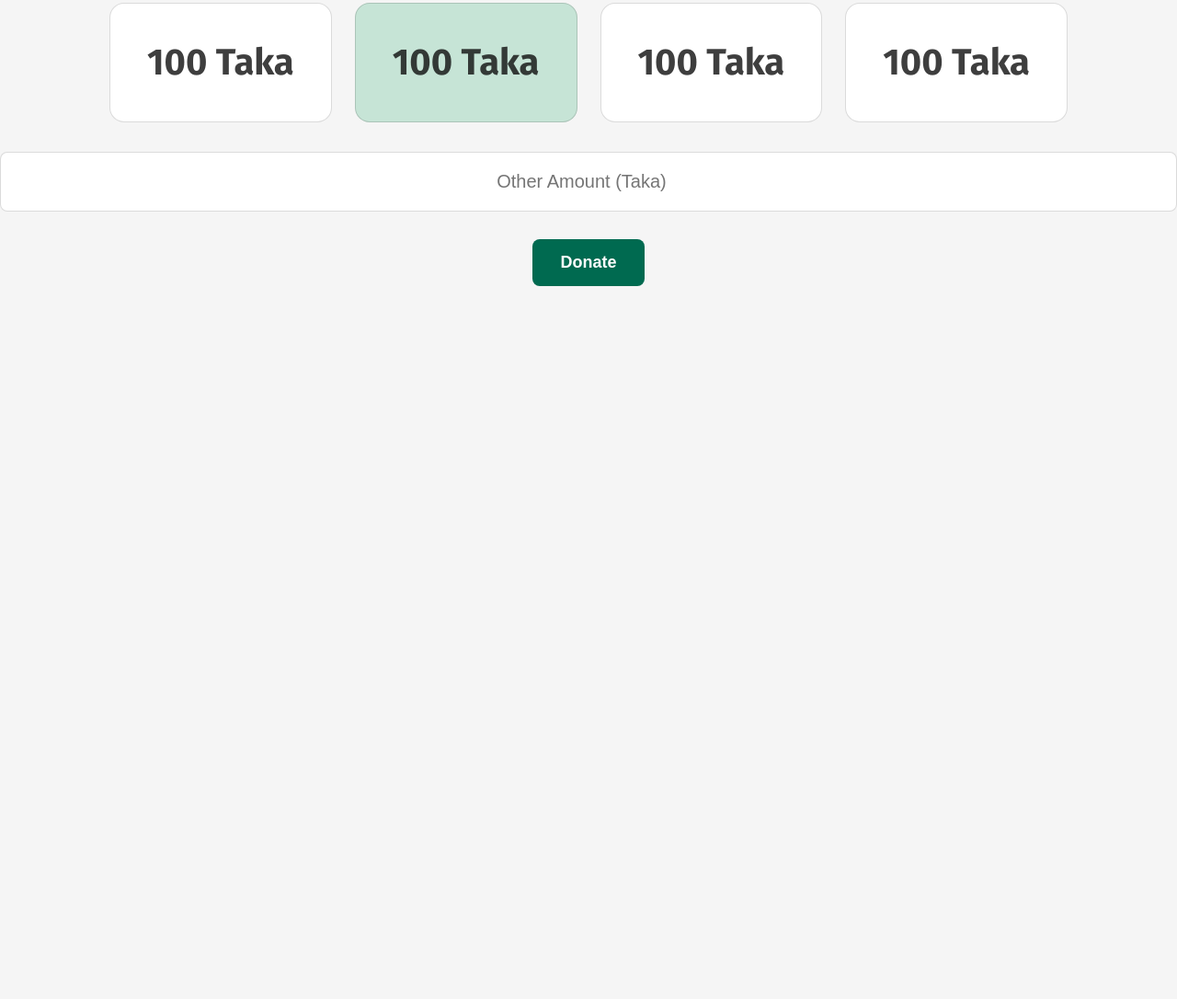
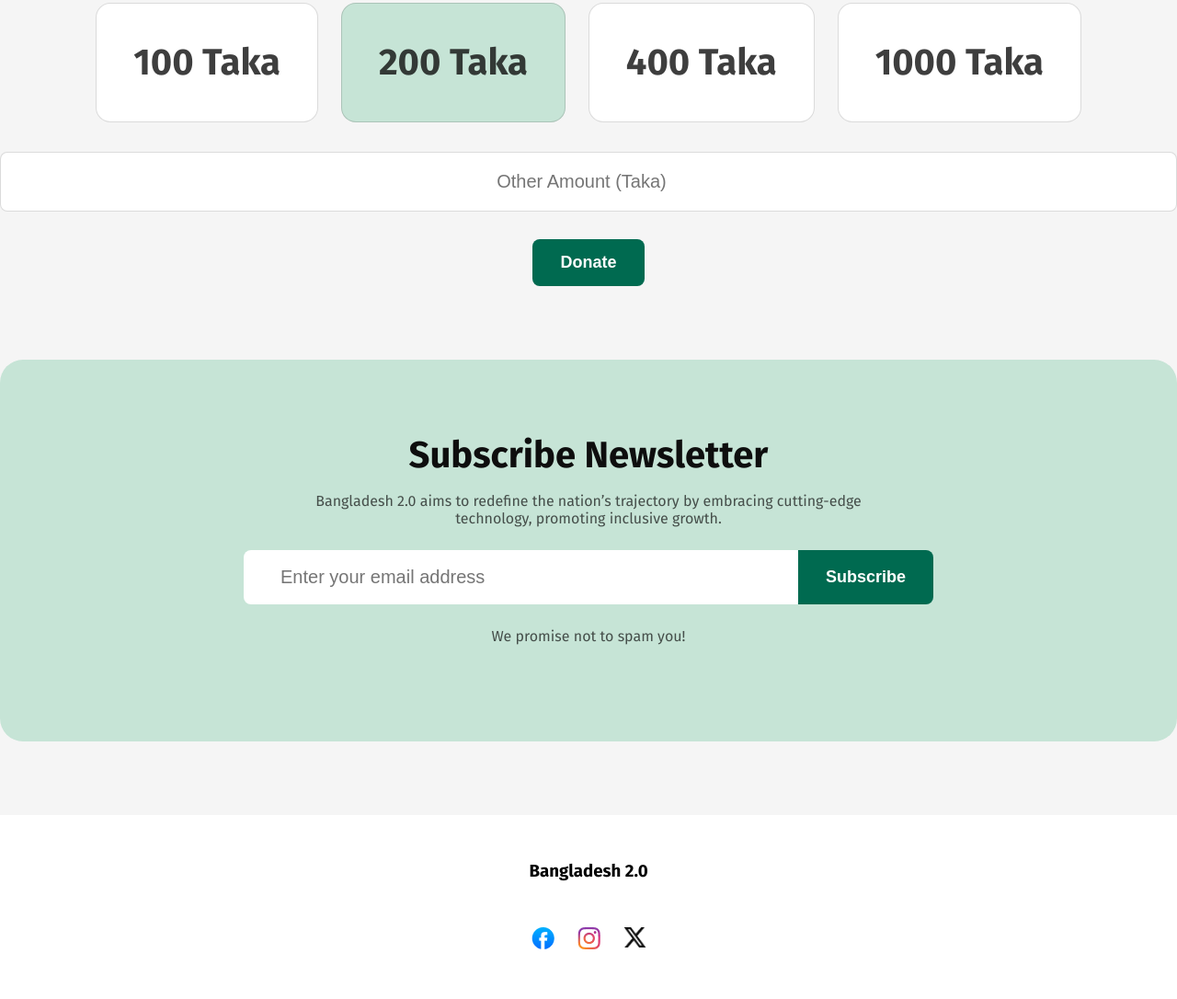
Before and after one commit to codewithjihad1/Bangladesh-2.0, a website: page index.html in a window 1280 px wide. Shown: the part 3309-4395 px from the top of the page at 92% size. Before the commit the page ends 3620 px from the top, so only its background shows below. Drawn offline with Linux system fonts and the light colour scheme.

Commit message:
Newsletter and Footter section Done

```diff
--- a/index.html
+++ b/index.html
@@ -186,17 +186,17 @@
                     <strong>100 Taka</strong>
                 </div>
                 <div class="donation-card active">
-                    <strong>100 Taka</strong>
+                    <strong>200 Taka</strong>
                 </div>
                 <div class="donation-card">
-                    <strong>100 Taka</strong>
+                    <strong>400 Taka</strong>
                 </div>
                 <div class="donation-card">
-                    <strong>100 Taka</strong>
+                    <strong>1000 Taka</strong>
                 </div>
             </div>
             <div class="donation-input">
-                <input type="number" placeholder="Other Amount (Taka)" >
+                <input type="number" placeholder="Other Amount (Taka)">
             </div>
             <div class="donate-btn">
                 <button class="primary-btn">Donate</button>
@@ -204,6 +204,40 @@
         </div>
     </section>
 
+
+    <!--    Newsletter section -->
+    <section id="newsletter">
+        <div class="container">
+            <div class="newsletter-content">
+                <h2 class="section-title">Subscribe Newsletter</h2>
+                <p>Bangladesh 2.0 aims to redefine the nation’s trajectory by embracing cutting-edge technology,
+                    promoting inclusive growth.</p>
+                <div class="newsletter-form">
+                    <form action="#">
+                        <input type="email" placeholder="Enter your email address">
+                        <button class="primary-btn">Subscribe</button>
+                    </form>
+                </div>
+                <p>We promise not to spam you!</p>
+            </div>
+        </div>
+    </section>
+
 </main>
+
+<footer>
+    <div class="container">
+        <div class="footer-content">
+            <h3>Bangladesh 2.0</h3>
+            <div class="social-icons">
+                <ul>
+                    <li><a href="#"><img src="./assets/facebook.png" alt="facebook"></a></li>
+                    <li><a href="#"><img src="./assets/instagram.png" alt="insta"></a></li>
+                    <li><a href="#"><img src="./assets/x.png" alt="twitter"></a></li>
+                </ul>
+            </div>
+        </div>
+    </div>
+</footer>
 </body>
 </html>
--- a/styles/style.css
+++ b/styles/style.css
@@ -283,3 +283,72 @@ body {
     text-align: center;
     margin-top: 30px;
 }
+
+
+/*  Newsletter Section  css     */
+#newsletter .container {
+    background: #C6E4D6;
+    border-radius: 25px;
+    margin: 80px auto;
+    padding: 80px 100px;
+}
+.newsletter-content {
+    width: 750px;
+    margin: 0 auto;
+    display: flex;
+    align-items: center;
+    flex-direction: column;
+}
+.newsletter-content p {
+    width: 90%;
+    text-align: center;
+    margin-bottom: 25px;
+    color: #0E0E0EB3;
+}
+.newsletter-content .section-title {
+    margin-bottom: 16px;
+}
+.newsletter-form {
+    width: 100%;
+    margin-bottom: 25px;
+}
+.newsletter-form form {
+    display: flex;
+    width: 100%;
+}
+.newsletter-form input {
+    width: 90%;
+    padding: 18px 40px;
+    font-size: 20px;
+    font-weight: 500;
+    color: #0E0E0E4D;
+    border-radius: 8px 0 0 8px;
+    border: none;
+    outline: none;
+}
+.newsletter-form button {
+    border-radius: 0 8px 8px 0;
+}
+
+
+/* Footer section css */
+footer {
+    background: #fff;
+}
+footer .container {
+    padding: 50px 0;
+}
+.footer-content {
+    display: flex;
+    flex-direction: column;
+    align-items: center;
+    gap: 50px;
+}
+.social-icons ul {
+    list-style: none;
+    display: flex;
+    gap: 25px;
+}
+.social-icons ul li img {
+    width: 25px;
+}
```
